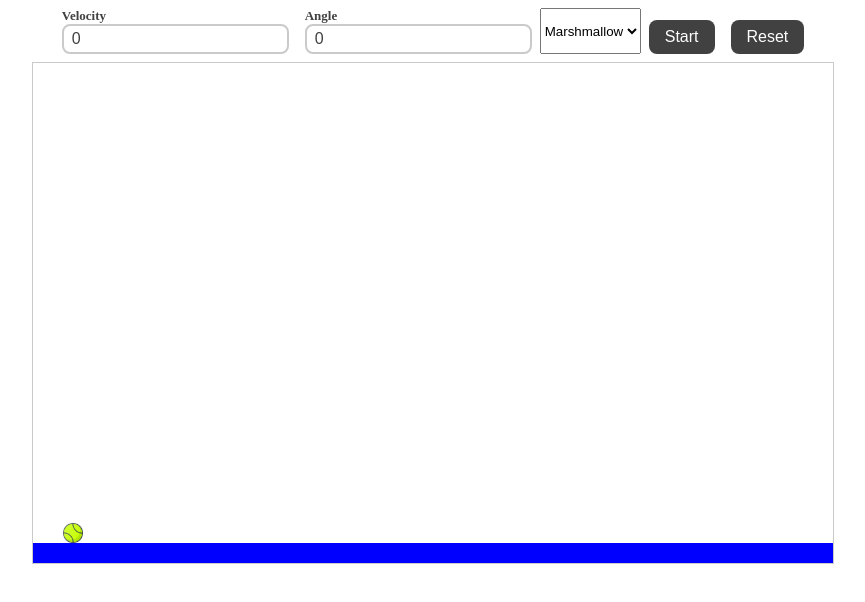
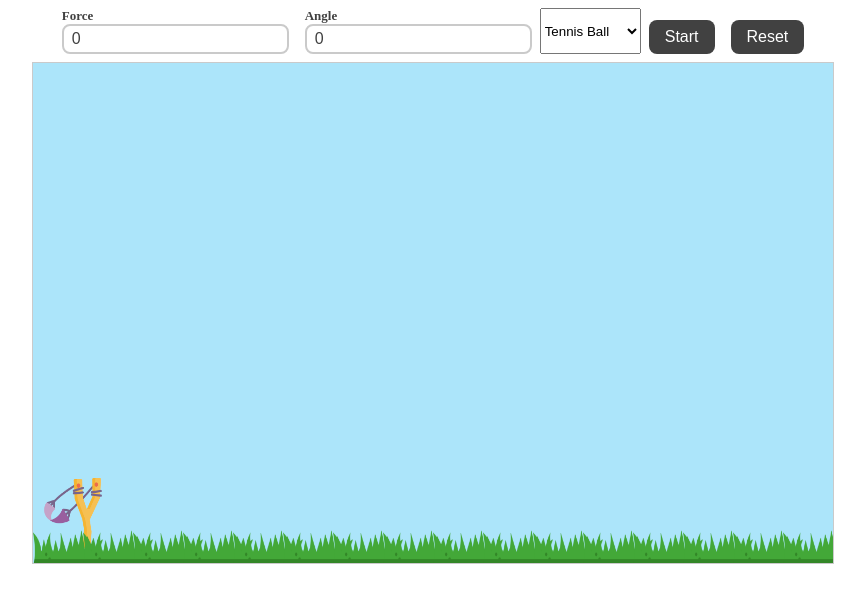
Before and after one commit to stranius/Projectile-Simulation, a plain HTML site: page index.html in a window 1280 px wide. Both pictures are taken after a click on the button "Start". Shown: the whole page, without its empty margins (207-1072 px from the left). Drawn offline with Linux system fonts and the light colour scheme.

Commit message:
Redesigned structure of javascript objects, split classes into their own file, changed physics equations to be more accurate, added aerodynamic drag.

```diff
--- /dev/null
+++ b/classes.js
@@ -0,0 +1,227 @@
+class Game {
+    constructor() {
+        this.fps = 50;
+        this.singleFrameTime = 1 / this.fps
+        this.gravity = 9.8 * 1
+        this.run = false
+        this.size = { x: 800, y: 500 }
+        this.components = []
+        this.projectile_starting_pos = {x: 30, y: this.size.y - 70}
+    }
+
+    init() {
+        this.canvas = document.getElementById("simulationCanvas")
+        this.context = this.canvas.getContext("2d");
+        // this.ground = new Component(this.size.x, 20, "blue", 0, this.size.y - 20, true);
+        // this.ground.name = "Ground";
+        // this.ground.friction = .2;
+        this.run = false;
+
+        this.ground = new ComponentNew({x: this.size.x, y: 20}, {x: 0, y: this.size.y - 20}, true, this);
+        this.ground.image = new Image();
+        this.ground.image.src = "assets/grass.png";
+        this.ground.image.addEventListener('load', () => {
+            // execute drawImage statements here
+            this.ground.draw();
+        }, false);
+        this.ground.patternDirection = "repeat-x";
+        this.ground.name = "Ground";
+        this.ground.friction = .3;
+
+        this.slingshot = new ComponentNew({x: 60, y: 70}, {x: 40, y: this.size.y - 50}, true, this);
+        this.slingshot.image = new Image();
+        this.slingshot.image.src = "assets/slingshot_new.png";
+        this.slingshot.image.addEventListener('load', () => {
+            // execute drawImage statements here
+            this.slingshot.draw();
+        }, false);
+
+        let projectile = new ComponentNew({x: 30, y: 30}, {x: 30, y: this.size.y - 60}, false, this);
+        projectile.name = "Projectile";
+        projectile.image = new Image();
+        projectile.image.addEventListener('load', function () {
+            // execute drawImage statements here
+            projectile.draw();
+        }, false);
+        projectile.mass = .0058;
+        projectile.size = { x: 20, y: 20 };
+        projectile.image.src = "assets/tennis.png";
+
+        this.components.push(projectile);
+        this.projectile = this.components[this.components.length - 1];
+
+        this.draw();
+        // console.log(this.singleFrameTime);
+    }
+
+    getForceInput() {
+        let fInput = document.getElementById("force");
+        let angleInput = document.getElementById("angle");
+        let f = parseInt(fInput.value);
+        // Multiply by 0.0174533 (pi / 180) to convery to radians for use in Math.cos and Math.sin
+        let angle = parseInt(angleInput.value) * 0.0174533;
+
+        let xF = Math.cos(angle) * f;
+        let yF = Math.sin(angle) * f;
+        if (isNaN(xF) || isNaN(yF)) {
+            console.error("Force was computed as NaN")
+        }
+        return { x: xF, y: -yF, magnitude: f};
+    }
+
+    clear() {
+        this.context.clearRect(0, 0, this.canvas.width, this.canvas.height);
+    }
+
+    start() {
+        this.run = true;
+        this.interval = setInterval(() => { this.update(); this.draw(); }, 20);
+    }
+
+    reset() {
+        if (this.run) {
+            clearInterval(this.interval);
+            this.run = false;
+        }
+        // game.projectile.x = 30;
+        // game.projectile.y = game.size.y - 60;
+        this.projectile.position ={...this.projectile_starting_pos};
+        this.projectile.velocity = { x: 0, y: 0 };
+        this.projectile.acceleration = {x: 0, y: 0};
+        this.draw();
+    }
+
+    applyGravity() {
+        for (let x in this.Components) {
+            let c = this.Components[x];
+        }
+    }
+
+    // Checks for collision between two objects. Returns true if colliding
+    checkCollision(a, b) {
+        if (a.x <= b.x + b.width &&
+            a.x + a.width >= b.x &&
+            a.y <= b.y + b.height &&
+            a.y + a.height >= b.y) {
+            return true;
+        }
+        return false;
+    }
+
+    async update() {
+        for(let i in this.components) {
+            let obj = this.components[i];
+            let gravity = {x: 0, y: this.gravity * obj.mass * this.singleFrameTime}
+            let drag = { x: -.001 * (obj.velocity.x ** 2) * this.singleFrameTime, y: 0}
+
+            await obj.applyForce(gravity)
+            await obj.applyForce(drag)
+            obj.update();
+            this.draw();
+
+            if (this.checkCollision(obj, this.ground)) {
+                console.log(obj.velocity.y)
+                obj.velocity.y = .6 * -obj.velocity.y;
+                if (Math.abs(obj.velocity.y) < .2)
+                    obj.velocity.y = 0;
+                console.log(obj.velocity.y)
+                obj.y = this.ground.y - obj.height;
+                let dir = (obj.velocity.x < 0) ? 1 : -1;
+                if (obj.velocity.x != 0) {
+                    obj.velocity.x += this.ground.friction * dir;
+                    if (Math.abs(obj.velocity.x) < .1)
+                        obj.velocity.x = 0;
+                }
+                obj.x += obj.velocity.x * this.singleFrameTime * 100;
+            }
+        }
+    }
+
+    draw() {
+        if (!this.run)
+            clearInterval(this.interval);
+        this.clear();
+        this.context.fillStyle = "#ace5fa";
+        this.context.fillRect(0, 0, this.canvas.width, this.canvas.height);
+        this.slingshot.draw();
+        this.ground.draw();
+
+        for (let i in this.components) {
+            this.components[i].draw();
+        }
+    }
+}
+
+
+
+
+
+
+
+
+
+
+
+
+
+
+
+
+class ComponentNew {
+    constructor(size, pos, static_object, game) {
+        if (game == undefined) {
+            console.error("Component was initiated without reference to a game");
+            return;
+        }
+
+        this.name = "No Name";
+        this.size = size;
+        this.position = pos;
+        this.velocity = { x: 0, y: 0 };
+        this.acceleration = { x: 0, y: 0 };
+        this.mass = 10;
+        this.game = game;
+        this.static = static_object;
+
+        this.context = game.context;
+    }
+
+    applyForce(force) {
+        if(force.x != 0)
+            console.log(force, this.mass)
+        this.acceleration.x += force.x / this.mass;
+        this.acceleration.y += force.y / this.mass;
+    }
+
+    update() {
+        // console.log(this)
+        this.velocity.x += this.acceleration.x;
+        this.velocity.y += this.acceleration.y;
+
+        // console.log(this.velocity)
+
+        this.position.x += this.velocity.x;
+        this.position.y += this.velocity.y;
+
+        this.acceleration.x = 0;
+        this.acceleration.y = 0;
+    }
+
+    draw() {
+        if (this.image != undefined) {
+            if (this.patternDirection != undefined) {
+                let start = this.position.x;
+                let step = 70;
+                for (let i = 0; i < Math.ceil(this.size.x / 20); i++) {
+                    this.context.drawImage(this.image, start, this.position.y - 45, step, this.size.y + 80);
+                    start += step - 20;
+                }
+            } else {
+                this.context.drawImage(this.image, this.position.x - this.size.x / 2, this.position.y - this.size.y / 2, this.size.x, this.size.y);
+            }
+        } else {
+            this.context.fillStyle = color;
+            this.context.fillRect(this.position.x, this.position.y, this.size.x, this.size.y);
+        }
+    }
+}
--- a/index.html
+++ b/index.html
@@ -6,21 +6,21 @@
     </head>
 
     <body>
+        <script src="classes.js" type="text/javascript"></script>
         <script src="script.js" type="text/javascript"></script>
 
-        <div></div>
         <div class="row" style="padding: 8px 16px;">
             <div class="col">
-                <div class="inputLabel">Velocity</div>
-                <input id="velocity" type="number" value="0">
+                <div class="inputLabel">Force</div>
+                <input id="force" type="number" value="0">
             </div>
             <div class="col">
                 <div class="inputLabel">Angle</div>
                 <input id="angle" type="number" value="0">
             </div>
             <select id="objectSelect">
-                <option value="Mashmallow">Marshmallow</option>
-                <option value="Tennis Ball">Tennis Ball</option>
+                <option value="Marshmallow">Marshmallow</option>
+                <option value="Tennis Ball" selected>Tennis Ball</option>
                 <option value="Basketball">Basketball</option>
                 <option value="Bowling Ball">Bowling Ball</option>
             </select>
--- a/script.js
+++ b/script.js
@@ -1,3 +1,8 @@
+_FPS = 50;
+_DRAG_COEF = .005;
+_GRAVITY_SCALE = 1;
+
+
 window.onload = () => {
     setUp();
 
@@ -7,35 +12,31 @@ window.onload = () => {
 
     objectSelect.addEventListener("change", function() {
         let objectSelect = document.getElementById("objectSelect");
-        projectile.image = new Image();
-        projectile.image.addEventListener('load', function () {
+        game.projectile.image = new Image();
+        game.projectile.image.addEventListener('load', function () {
             // execute drawImage statements here
-            projectile.draw();
+            game.projectile.draw();
         }, false);
         switch (objectSelect.value) {
-            case "Marshmellow":
-                projectile.mass = .1;
-                projectile.width = 10;
-                projectile.height = 10;
-                projectile.image.src = "assets/marshmallow.png";
+            case "Marshmallow":
+                game.projectile.mass = .0007;
+                game.projectile.size = {x: 15, y: 15};
+                game.projectile.image.src = "assets/marshmallow.svg";
                 break;
             case "Tennis Ball":
-                projectile.mass = 1;
-                projectile.width = 20;
-                projectile.height = 20;
-                projectile.image.src = "assets/tennis.png";
+                game.projectile.mass = .0058;
+                game.projectile.size = { x: 20, y: 20 };
+                game.projectile.image.src = "assets/tennis.png";
                 break;
             case "Basketball":
-                projectile.mass = 10;
-                projectile.width = 40;
-                projectile.height = 40;
-                projectile.image.src = "assets/basketball.png";
+                game.projectile.mass = .625;
+                game.projectile.size = { x: 40, y: 40 };
+                game.projectile.image.src = "assets/basketball.png";
                 break;
             case "Bowling Ball":
-                projectile.mass = 40;
-                projectile.width = 35;
-                projectile.height = 35;
-                projectile.image.src = "assets/bowling.png";
+                game.projectile.mass = 5;
+                game.projectile.size = { x: 35, y: 35 };
+                game.projectile.image.src = "assets/bowling.png";
                 break;
         }
         game.draw();
@@ -45,134 +46,42 @@ window.onload = () => {
     start.onclick = function() {
         if(game.run)
             return;
-        let velInput = document.getElementById("velocity");
-        let angleInput = document.getElementById("angle");
-        let vel = parseInt(velInput.value);
-        // Multiply by 0.0174533 (pi / 180) to convery to radians for use in Math.cos and Math.sin
-        let angle = parseInt(angleInput.value) * 0.0174533;
 
-        let xVel = Math.cos(angle) * vel;
-        let yVel = Math.sin(angle) * vel;
-        projectile.velocity = {x: xVel, y: -yVel};
+        game.projectile.applyForce(getForceInput());
 
         game.start();
     }
 
     reset.onclick = function() {
-        setUp();
+        game.reset();
     }
 }
 
+
+
+// Let's get to some of the actual simulation code
+
+
+// Returns the force as an object {x, y} taken from the force and angle inputs
+function getForceInput() {
+    let fInput = document.getElementById("force");
+    let angleInput = document.getElementById("angle");
+    let f = parseFloat(fInput.value);
+    console.log(f)
+    // Multiply by 0.0174533 (pi / 180) to convery to radians for use in Math.cos and Math.sin
+    let angle = parseFloat(angleInput.value) * 0.0174533;
+
+    let xF = Math.cos(angle) * f;
+    let yF = Math.sin(angle) * f;
+    if(isNaN(xF) || isNaN(yF)) {
+        console.error("Force was computed as NaN")
+    }
+    return { x: xF, y: -yF, magnitude: f};
+}
+
+// Sets up the game, called upon window loading
 function setUp() {
+    game = new Game();
     game.init();
-    projectile = new component(30, 30, "red", 30, game.size.y - 60, false);
-    projectile.name = "Projectile";
-    projectile.image = new Image();
-    projectile.image.addEventListener('load', function () {
-        // execute drawImage statements here
-        projectile.draw();
-    }, false);
-    projectile.mass = 1;
-    projectile.width = 20;
-    projectile.height = 20;
-    projectile.image.src = "assets/tennis.png";
     game.draw();
 }
-
-var game = {
-    gravity: .2,
-    size: {x: 800, y: 500},
-    run: false,
-
-    init: function() {
-        this.canvas = document.getElementById("simulationCanvas")
-        this.context = this.canvas.getContext("2d");
-        this.ground = new component(game.size.x, 20, "blue", 0, game.size.y - 20, true);
-        this.ground.name = "Ground";
-        this.ground.friction = .2;
-        this.run = false;
-    },
-
-    clear: function () {
-        this.context.clearRect(0, 0, this.canvas.width, this.canvas.height);
-    },
-
-    start: function() {
-        this.run = true;
-        this.interval = setInterval(this.draw, 20);
-    },
-
-    draw: function() {
-        if(!this.run)
-            clearInterval(this.interval);
-        game.clear();
-        game.ground.update();
-        projectile.update();
-    }
-}
-
-function component(width, height, color, x, y, static) {
-    this.name = "No Name";
-    this.width = width;
-    this.height = height;
-    this.x = x;
-    this.y = y;
-    this.static = static;
-    this.color = color;
-    this.velocity = {x: 0, y: 0};
-    this.mass = 10;
-    this.image = undefined;
-
-    ctx = game.context;
-
-    this.draw = function() {
-        ctx = game.context;
-        if (this.image != undefined)
-            ctx.drawImage(this.image, this.x, this.y, this.width, this.height);
-        else {
-            ctx.fillStyle = color;
-            ctx.fillRect(this.x, this.y, this.width, this.height);
-        }
-    }
-
-    this.update = function () {
-        if(!this.static) {
-            let maxVelocity = 10 * this.mass;
-            console.log(maxVelocity)
-            if (this.velocity.y < maxVelocity)
-                this.velocity.y += game.gravity;
-            else
-                this.velocity.y = maxVelocity;
-
-            if (this.velocity.x > maxVelocity)
-                this.velocity.x = maxVelocity;
-
-            if (!checkCollision(this, game.ground)) {
-                this.y += this.velocity.y;
-                this.x += this.velocity.x;
-            } else {
-                // this.velocity.y = 0;
-                this.y = game.ground.y - this.height;
-                let dir = (this.velocity.x < 0) ? 1 : -1;
-                if(this.velocity.x != 0) {
-                    this.velocity.x += game.ground.friction * dir;
-                    if(Math.abs(this.velocity.x) < .1)
-                        this.velocity.x = 0;
-                }
-                this.x += this.velocity.x;
-            }
-        }
-
-        this.draw();
-    }
-}
-
-function checkCollision(a, b) {
-    if (a.x <= b.x + b.width &&
-        a.x + a.width >= b.x &&
-        a.y <= b.y + b.height &&
-        a.y + a.height >= b.y) {
-        return true;
-    }
-    return false;
-}
```
Also changed, not shown: assets/atmospheric.png (added), assets/grass.png (added), assets/marshmallow.svg (added), assets/slingshot_new.png (added).
